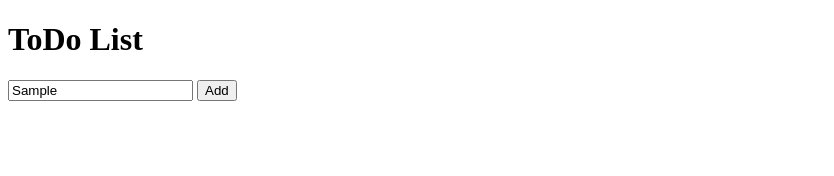
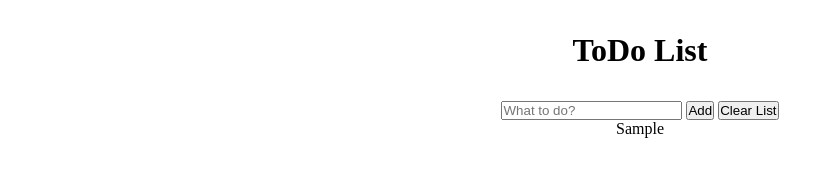
Before and after one commit to mrhl082024/Todo-list, a plain HTML site: page index.html in a window 1280 px wide. Both pictures are taken after typing "Sample" into the empty fields and a click on the button "Add". Shown: the whole page, without its empty margins (0-834 px from the left). Drawn offline with Linux system fonts and the light colour scheme.

Commit message:
fått laget en todo list

```diff
--- a/index.css
+++ b/index.css
@@ -0,0 +1,22 @@
+* {
+  margin: 0;
+  padding: 0;
+  box-sizing: border-box;
+}
+header {
+  display: flex;
+  justify-content: center;
+  margin: 2rem;
+}
+
+main {
+  display: flex;
+
+  flex-direction: column;
+  align-items: center;
+}
+
+.todo-bar {
+  display: flex;
+  flex-direction: row;
+}
--- a/index.html
+++ b/index.html
@@ -5,18 +5,19 @@
     <meta name="viewport" content="width=device-width, initial-scale=1.0" />
     <title>Todo_list</title>
     <link rel="stylesheet" href="index.css" />
-    <script src="index.js"></script>
+    <script src="index.js" defer></script>
   </head>
   <body>
     <header>
       <h1>ToDo List</h1>
     </header>
     <main>
-      <div>
-        <input type="text" placeholder="What to do?" />
-        <button onclick="addButton()">Add</button>
+      <div id="todo-bar">
+        <input id="input-field" type="text" placeholder="What to do?" />
+        <button id="add-Btn">Add</button>
+        <button id="clear-list">Clear List</button>
       </div>
-      <div id="List"></div>
+      <div id="list-display"></div>
     </main>
   </body>
 </html>
--- a/index.js
+++ b/index.js
@@ -1 +1,56 @@
-function addToList() {}
+const input = document.getElementById("input-field");
+const addButton = document.getElementById("add-Btn");
+const listDisplay = document.getElementById("list-display");
+const clearListButton = document.getElementById("clear-list");
+const todoList = [];
+
+const arrayToHTML = () => {
+  for (let i = 0; i < todoList.length; i++) {
+    const node = document.createElement("p");
+    const parent = document.querySelector("#list-display");
+    node.textContent = todoList[i];
+    parent.appendChild(node);
+  }
+};
+
+function clear() {
+  document.getElementById("list-display").innerHTML = "";
+}
+
+clearListButton.onclick = () => {
+  todoList.length = 0;
+  let pList = document.querySelector("#list-display > p");
+  clear();
+
+  console.log(todoList);
+};
+
+input.addEventListener("keydown", (tast) => {
+  if (tast.key === "Enter") {
+    if (input.value !== "") {
+      todoList.push(input.value);
+      input.value = "";
+      listDisplay.textContent = "";
+      arrayToHTML();
+      console.log(todoList);
+    }
+  }
+});
+
+addButton.addEventListener("click", () => {
+  if (input.value !== "") {
+    todoList.push(input.value);
+    input.value = "";
+    listDisplay.textContent = "";
+    arrayToHTML();
+    console.log(todoList);
+  }
+});
+
+// const listObject = [
+//   {
+//     toDisplay: input.value,
+//     isCompleted: false,
+//     visible: true,
+//   },
+// ];
```
